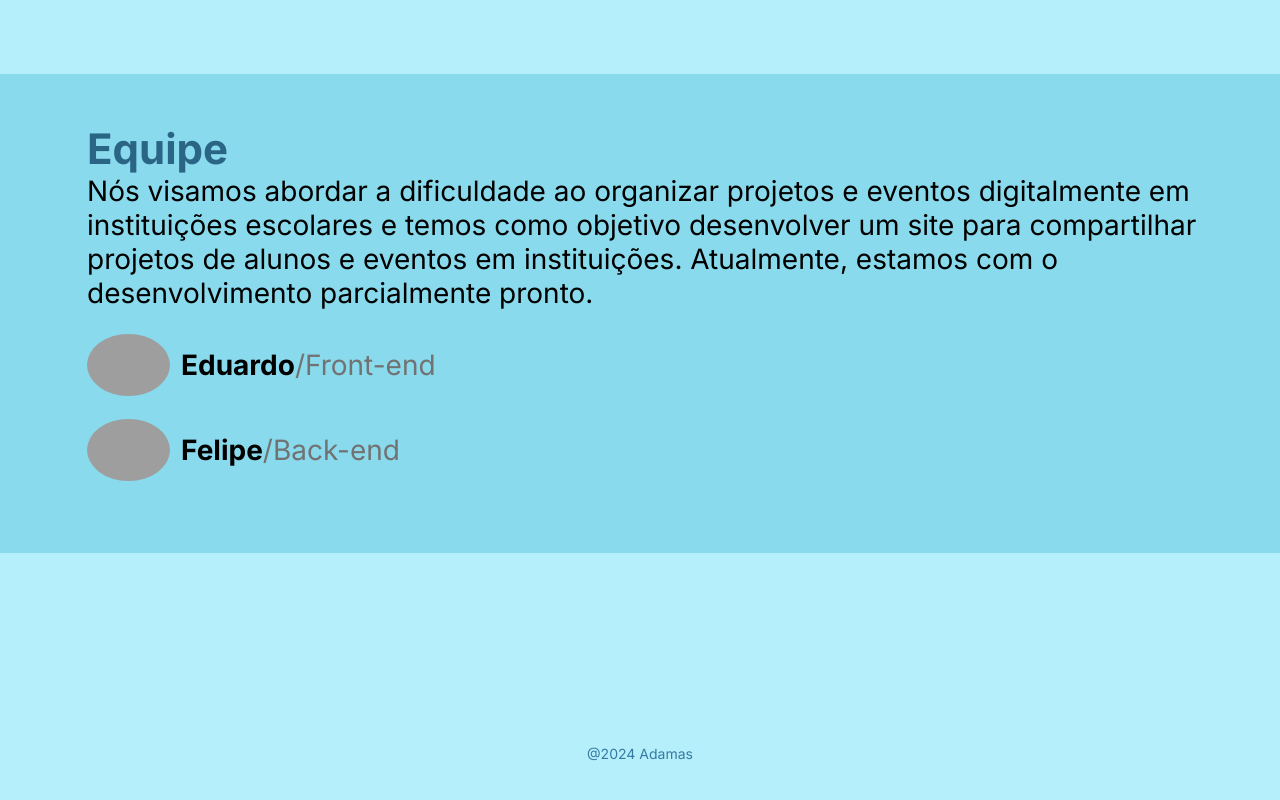
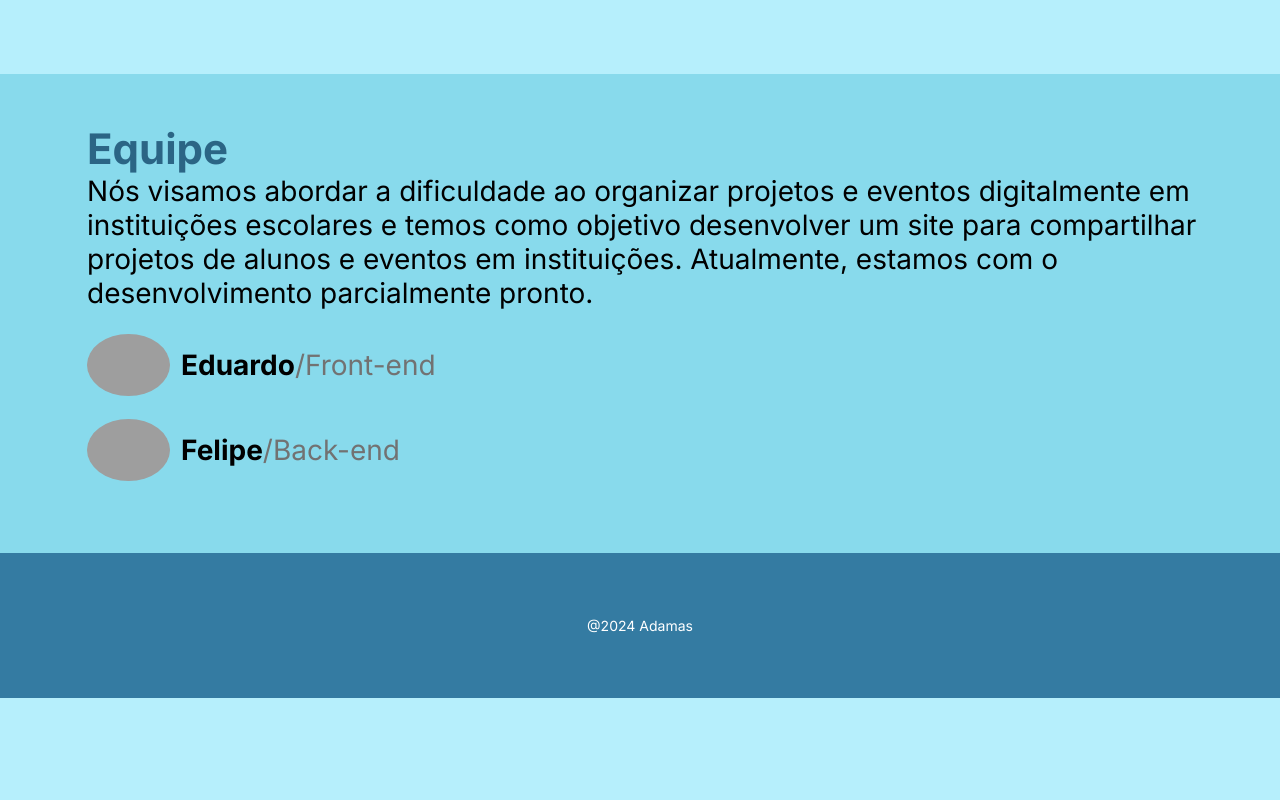
Before and after one commit to Noobolon/Adamas-FrontEnd, a Vue app: page / in a window 1280 px wide. Shown: the part 2570-3370 px from the top of the page. After the commit the page ends 3268 px from the top, so only its background shows below. Built offline with nearby package versions, Linux system fonts and the light colour scheme; grey boxes are pictures that could not be loaded.

Commit message:
correções de CSS

```diff
--- a/src/assets/css/criarItem.css
+++ b/src/assets/css/criarItem.css
@@ -3,7 +3,7 @@ main{
     padding: 7% 0 0 0;
     display: flex;
     flex-direction: row;
-    margin: auto;
+    margin: auto auto 10% auto;
     width: 90vw;
 }
 
--- a/src/components/structure/Footer1.vue
+++ b/src/components/structure/Footer1.vue
@@ -1,6 +1,8 @@
 <script>
     export default{
-        name: "Footer1"
+        name: "Footer1",
+
+
     }
 </script>
 
@@ -23,14 +25,14 @@ footer{
     justify-content: center;
     align-content: flex-end;
     width: 100%;
-    margin-top: 10%;
+    background-color: var(--ToolbarColor);
 }
 
 ul{
     width: 100%;
     list-style-type: none;
     font-size: 1rem;
-    color: var(--TextHighlight2);
+    color: var(--Text2);
 
     padding: 5%;
 
--- a/src/views/institution/InstitutionPage.vue
+++ b/src/views/institution/InstitutionPage.vue
@@ -81,13 +81,13 @@ export default{
 
 
         <!-- Eventos -->
-        <main v-if="this.inst_events">
+        <main v-if="this.inst && isLoggedInstSameAsProfile()">
             <div class="inst_content">
                 <RouterLink to="/criar-evento">
                     Criar evento
                 </RouterLink>
                 <div>
-                    <p>Eventos: {{this.inst_events.length}}/10</p>
+                    <p>Excluir eventos</p>
                 </div>
             </div>
 
@@ -185,7 +185,7 @@ main{
 }
 
 .event_container{
-
+    min-height: 100vh;
     width: 100%;
 
 }
```
